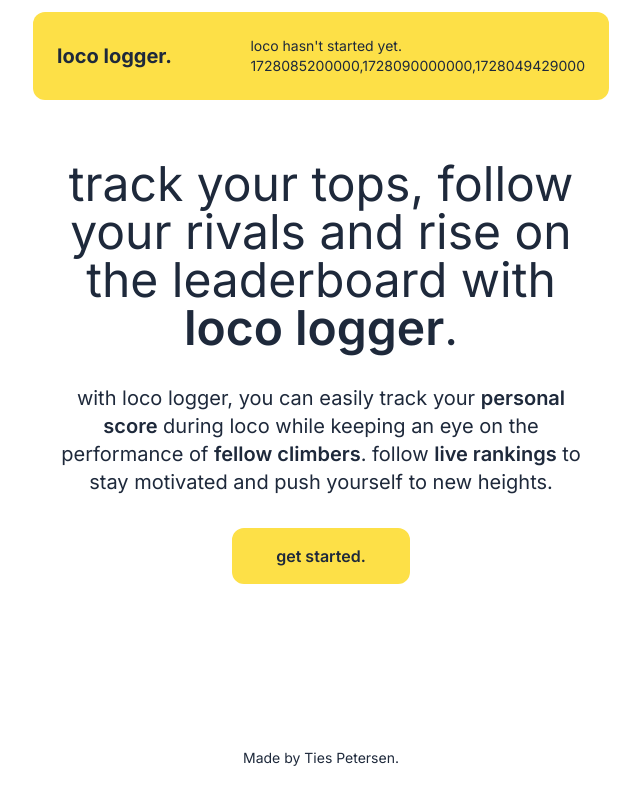
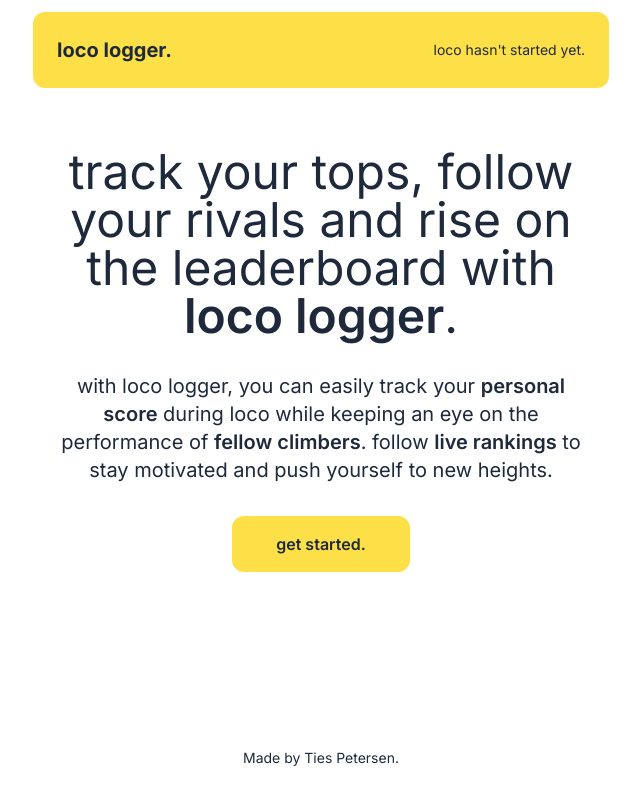
Before and after one commit to TiesPetersen/locologger, a Next.js app: page / in a window 1280 px wide. Shown: the whole page, without its empty margins (319-959 px from the left). Built offline with nearby package versions, Linux system fonts and the light colour scheme; no server answers.

Commit message:
Fixed timer bug final

```diff
--- a/app/layout.js
+++ b/app/layout.js
@@ -14,8 +14,8 @@ export const metadata = {
 
 export default function RootLayout({ children }) {
 
-  const locoStart = Date.parse('4 Oct 2024 23:40')
-  const locoEnd = Date.parse('5 Oct 2024 01:00')
+  const locoStart = Date.parse('4 Oct 2024 23:40+02:00')
+  const locoEnd = Date.parse('5 Oct 2024 01:00+02:00')
   const nowUTC = new Date().getTime()
 
   const diff = new Date(locoEnd - nowUTC)
@@ -45,9 +45,6 @@ export default function RootLayout({ children }) {
         {timerState === 'ended' ? (
           <h1>loco has ended.</h1>
         ): ''}
-        {locoStart},
-        {locoEnd},
-        {nowUTC}
       </div>
     </header>
   )
```
